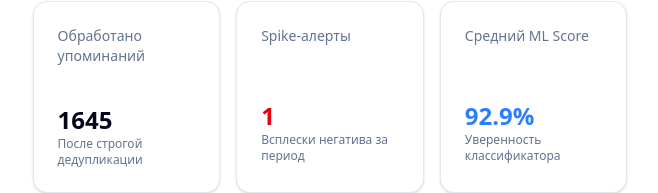
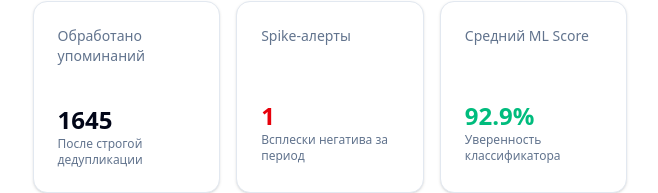
Before and after one commit to Super1Leonardo/team-project, a SvelteKit app in the folder web/: page /analytics in a window 1280 px wide. Shown: the part 203-396 px from the top of the page, without its empty margins (310-968 px from the left). Built offline with nearby package versions, Linux system fonts and the light colour scheme.

Commit message:
fixed colors for chart in /analytics

```diff
--- a/web/src/routes/layout.css
+++ b/web/src/routes/layout.css
@@ -19,15 +19,15 @@
 	--secondary: oklch(0.968 0.007 247.896);
 	--secondary-foreground: oklch(0.208 0.042 265.755);
 	--muted: oklch(0.968 0.007 247.896);
-	--muted-foreground: oklch(0.554 0.046 257.417);
+	--muted-foreground: var(--color-slate-500);
 	--accent: oklch(0.968 0.007 247.896);
 	--accent-foreground: oklch(0.208 0.042 265.755);
-	--destructive: oklch(0.577 0.245 27.325);
+	--destructive: var(--color-red-600);
 	--border: oklch(0.929 0.013 255.508);
 	--input: oklch(0.929 0.013 255.508);
 	--ring: oklch(0.704 0.04 256.788);
 	--chart-1: var(--color-blue-300);
-	--chart-2: var(--color-blue-500);
+	--chart-2: var(--color-emerald-500);
 	--chart-3: var(--color-blue-600);
 	--chart-4: var(--color-blue-700);
 	--chart-5: var(--color-blue-800);
@@ -53,15 +53,15 @@
 	--secondary: oklch(0.279 0.041 260.031);
 	--secondary-foreground: oklch(0.984 0.003 247.858);
 	--muted: oklch(0.279 0.041 260.031);
-	--muted-foreground: oklch(0.704 0.04 256.788);
+	--muted-foreground: var(--color-slate-500);
 	--accent: oklch(0.279 0.041 260.031);
 	--accent-foreground: oklch(0.984 0.003 247.858);
-	--destructive: oklch(0.704 0.191 22.216);
+	--destructive: var(--color-red-600);
 	--border: oklch(1 0 0 / 10%);
 	--input: oklch(1 0 0 / 15%);
 	--ring: oklch(0.551 0.027 264.364);
 	--chart-1: var(--color-blue-300);
-	--chart-2: var(--color-blue-500);
+	--chart-2: var(--color-emerald-500);
 	--chart-3: var(--color-blue-600);
 	--chart-4: var(--color-blue-700);
 	--chart-5: var(--color-blue-800);
```
